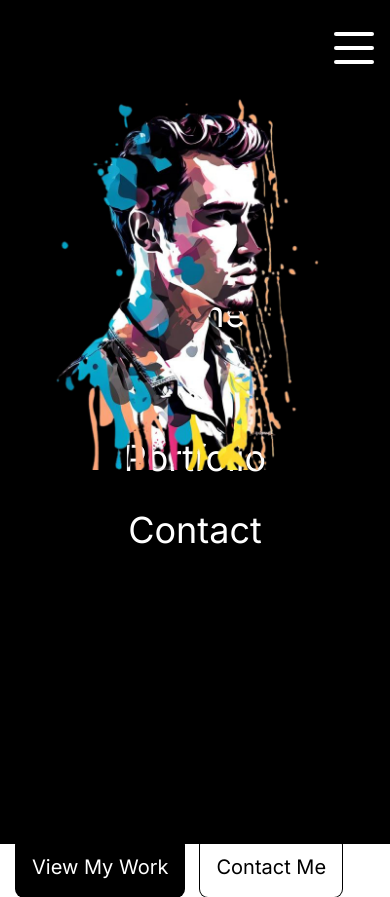
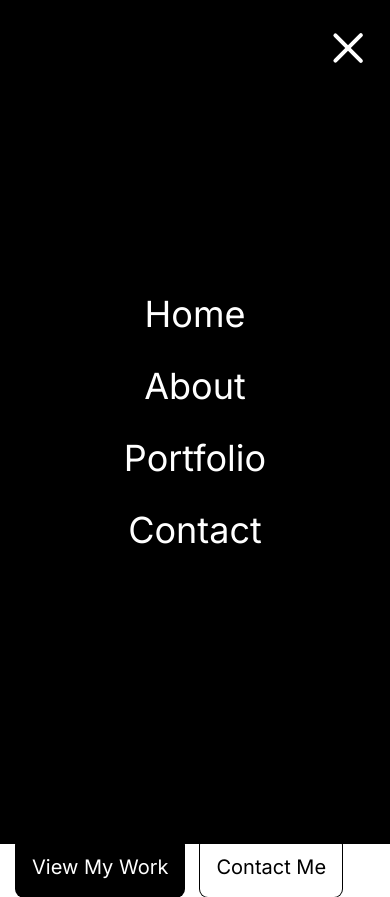
Before and after one commit to m3hdi-shirani/portfolio, a Next.js app: page / in a window 390 px wide. Both pictures are taken after a click on the button 354 px from the left and 48 px from the top of the page. Built offline with nearby package versions, Linux system fonts and the light colour scheme.

Commit message:
Integrate framer-motion for animated Navbar transitions

```diff
--- a/src/components/Navbar.jsx
+++ b/src/components/Navbar.jsx
@@ -3,6 +3,7 @@
 import Image from "next/image";
 import Link from "next/link";
 import React, { useState } from "react";
+import { motion } from "framer-motion";
 import NavLink from "@/components/NavLink";
 
 const links = [
@@ -14,6 +15,45 @@
 
 const Navbar = () => {
   const [open, setOpen] = useState(false);
+
+  const topVariants = {
+    closed: {
+      rotate: 0,
+    },
+    opened: {
+      rotate: 45,
+      backgroundColor: "rgb(255,255,255)",
+    },
+  };
+
+  const centerVariants = {
+    closed: {
+      opacity: 1,
+    },
+    opened: {
+      opacity: 1,
+    },
+  };
+
+  const bottomVariants = {
+    closed: {
+      rotate: 0,
+    },
+    opened: {
+      rotate: -45,
+      backgroundColor: "rgb(255,255,255)",
+    },
+  };
+
+  const listVariants = {
+    closed: {
+      x: "100vh",
+    },
+    opened: {
+      x: 0,
+    },
+  };
+
   return (
     <div className="h-full flex items-center justify-between px-4 sm:px-8 md:px-12 lg:px-20 xl:px-48 text-xl">
       {/* List Menu */}
@@ -22,6 +62,7 @@
           <NavLink link={link} key={link.title} />
         ))}
       </div>
+
       {/* Logo */}
       <div className="md:hidden lg:flex xl:w-1/3 xl:justify-center">
         <Link
@@ -34,6 +75,7 @@
           </span>
         </Link>
       </div>
+
       {/* Socials  */}
       <div className="hidden md:flex gap-4 w-1/3">
         <Link href="#">
@@ -63,19 +105,36 @@
           className="w-10 h-8 flex flex-col justify-between z-50 relative"
           onClick={() => setOpen((prev) => !prev)}
         >
-          <div className="w-10 h-1 bg-white rounded"></div>
-          <div className="w-10 h-1 bg-white rounded"></div>
-          <div className="w-10 h-1 bg-white rounded"></div>
+          <motion.div
+            variants={topVariants}
+            animate={open ? "opened" : "closed"}
+            className="w-10 h-1 bg-black rounded origin-left"
+          ></motion.div>
+          <motion.div
+            variants={centerVariants}
+            animate={open ? "opened" : "closed"}
+            className="w-10 h-1 bg-black rounded"
+          ></motion.div>
+          <motion.div
+            variants={bottomVariants}
+            animate={open ? "opened" : "closed"}
+            className="w-10 h-1 bg-black rounded origin-left"
+          ></motion.div>
         </button>
         {/* Menu List */}
         {open && (
-          <div className="absolute top-0 left-0 w-screen h-screen bg-black text-white flex flex-col items-center justify-center gap-8 text-4xl">
+          <motion.div
+            variants={listVariants}
+            initial="closed"
+            animate="opened"
+            className="absolute top-0 left-0 w-screen h-screen bg-black text-white flex flex-col items-center justify-center gap-8 text-4xl z-20"
+          >
             {links.map((item) => (
               <Link href={item.url} key={item.title}>
                 {item.title}
               </Link>
             ))}
-          </div>
+          </motion.div>
         )}
       </div>
     </div>
```
